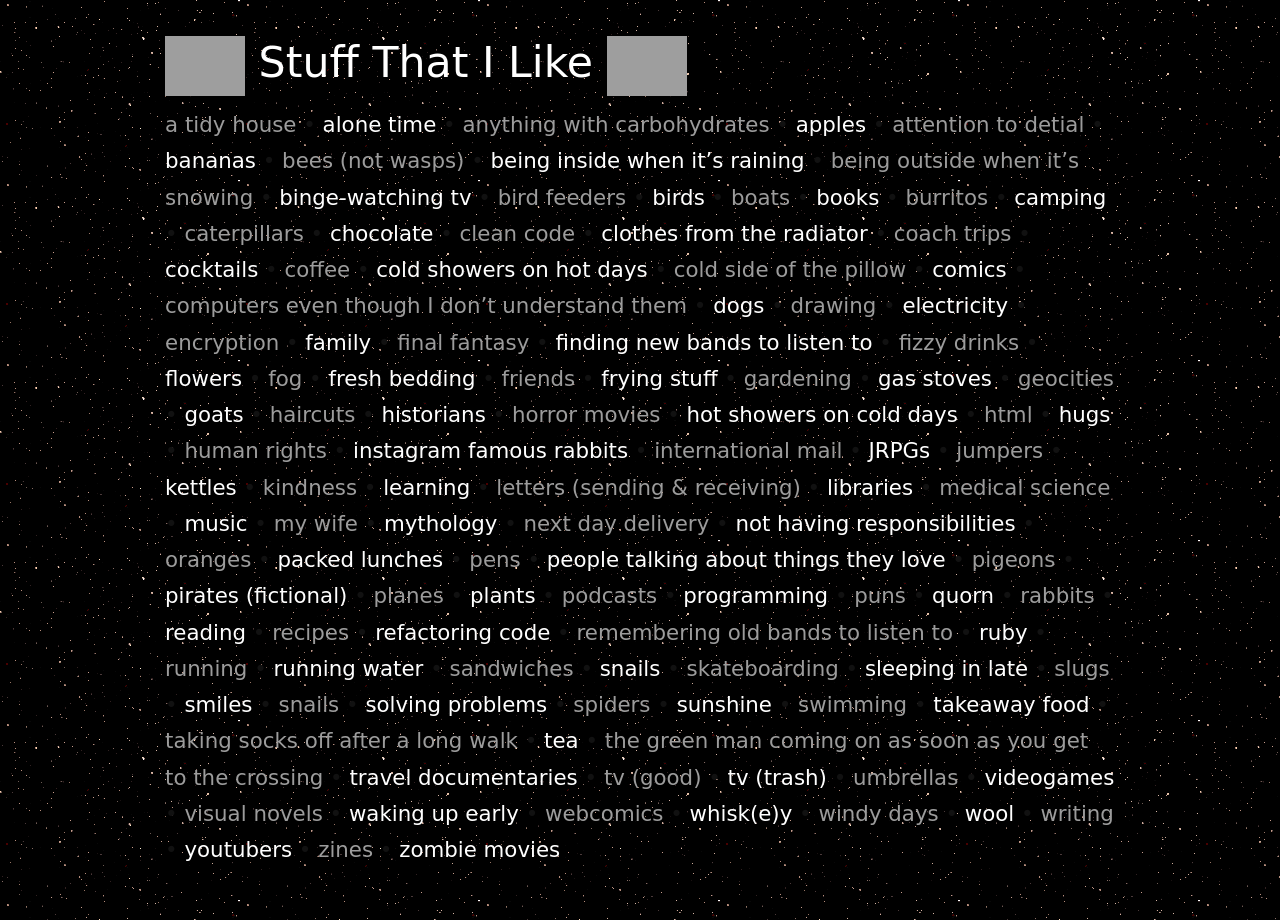
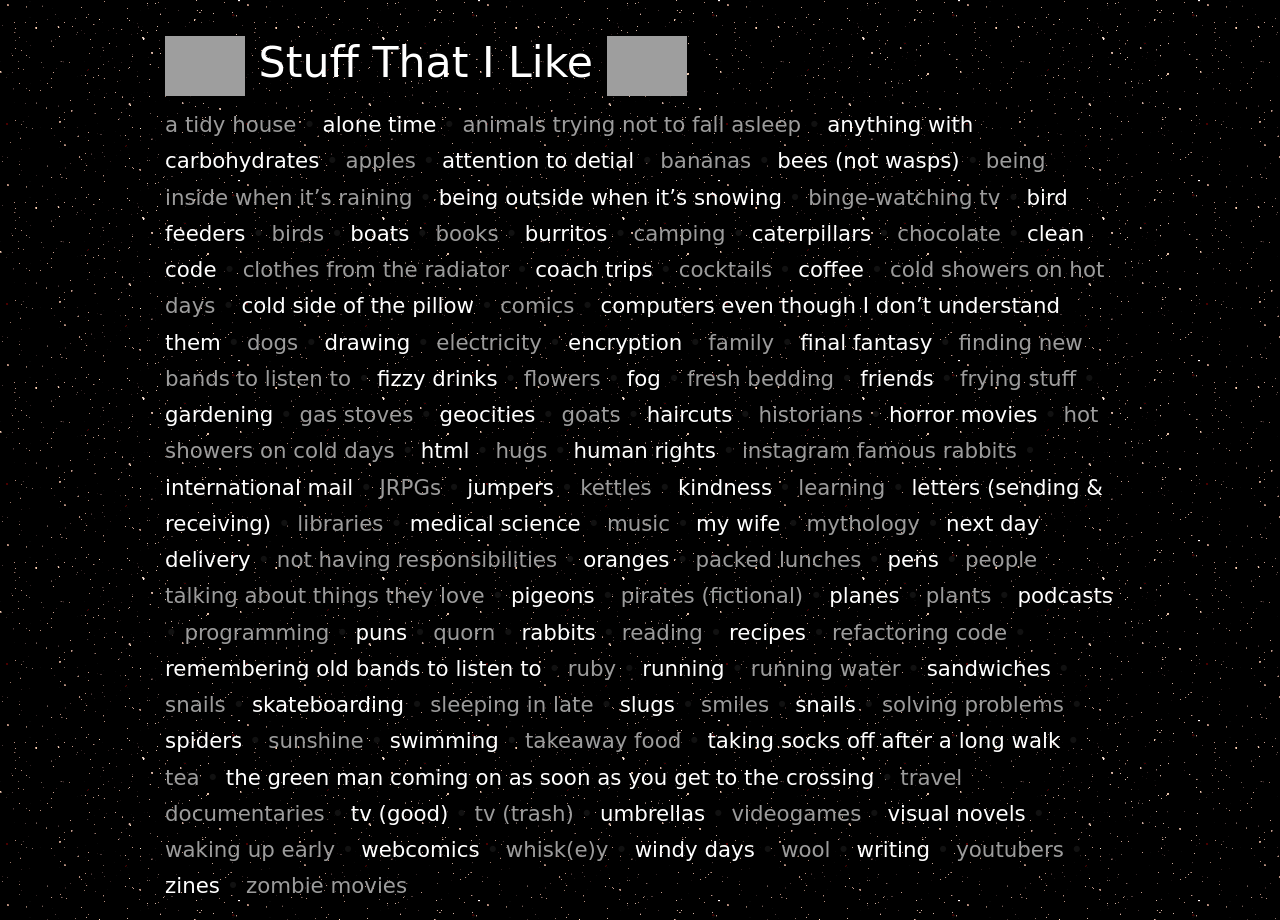
Before and after one commit to jsrn/jsrn.github.io, a Jekyll site: the page built from stuffthatilike.md, in a window 1280 px wide. Built offline with Jekyll 4.4.1, drawn with Linux system fonts in a browser that asks for light colours; grey boxes are pictures that could not be loaded.

Commit message:
Update stuffthatilike.md

```diff
--- a/stuffthatilike.md
+++ b/stuffthatilike.md
@@ -8,6 +8,7 @@ description: There's plenty to be grateful for.
 
 <span class='thing-i-like'>a tidy house</span> &bull;
 <span class='thing-i-like'>alone time</span> &bull;
+<span class='thing-i-like'>animals trying not to fall asleep</span> &bull;
 <span class='thing-i-like'>anything with carbohydrates</span> &bull;
 <span class='thing-i-like'>apples</span> &bull;
 <span class='thing-i-like'>attention to detial</span> &bull;
```
